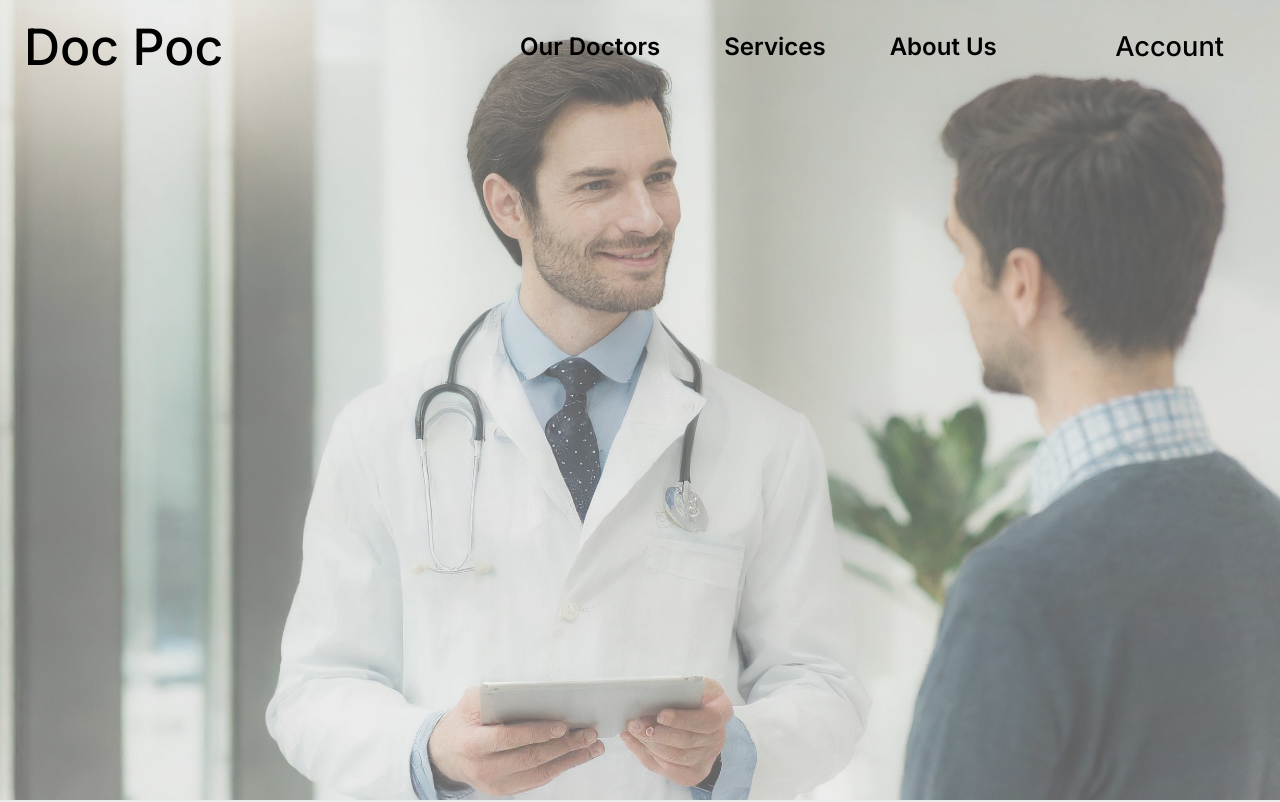
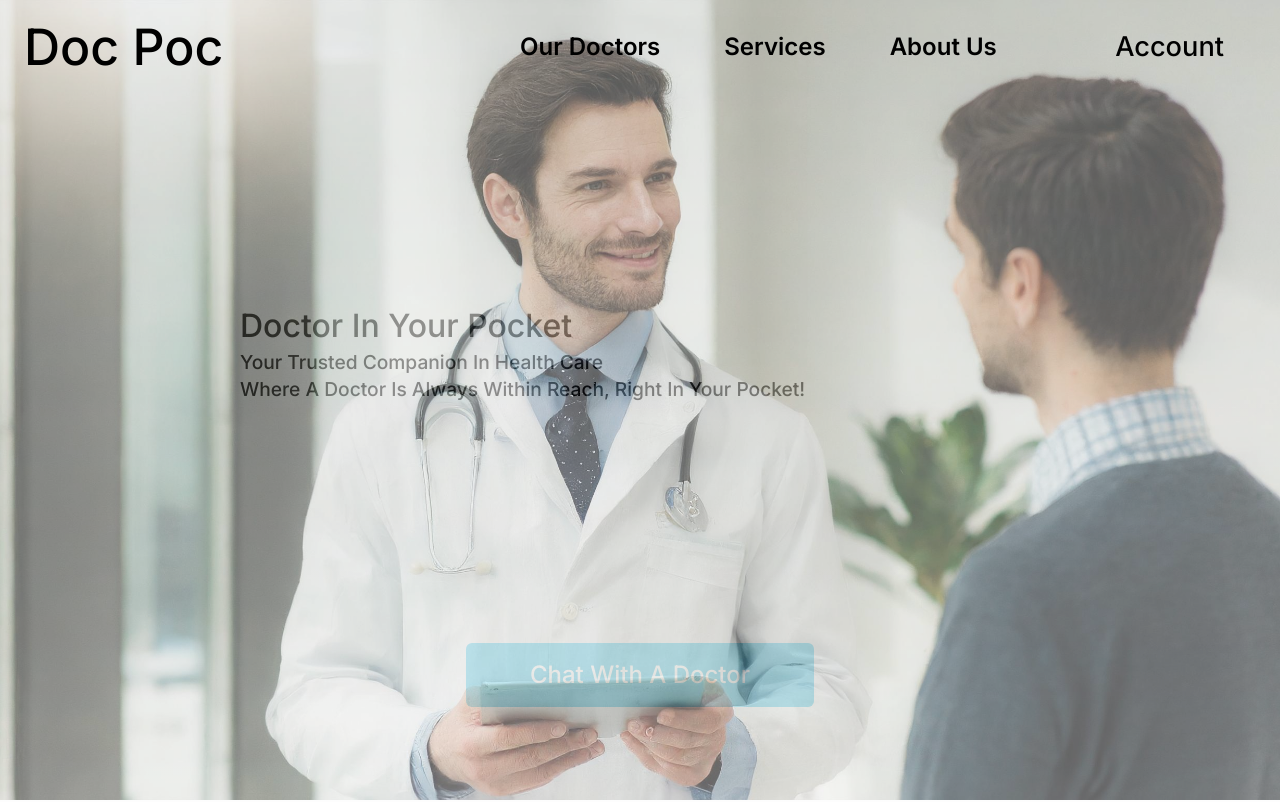
Before and after one commit to rajatgupta0907/docpoc-capstone, a Next.js app: page / in a window 1280 px wide. Shown: the top 802 px of the page. Built offline with nearby package versions, Linux system fonts and the light colour scheme.

Commit message:
fixed homepage top part

```diff
--- a/app/(root)/layout.tsx
+++ b/app/(root)/layout.tsx
@@ -1,7 +1,6 @@
 import type { Metadata } from "next";
 import { Inter } from "next/font/google";
 import "../globals.css";
-import NavBar from "@/components/shared/navbar";
 
 const inter = Inter({ subsets: ["latin"] });
 
@@ -15,12 +14,10 @@
 }: Readonly<{
   children: React.ReactNode;
 }>) {
+
   return (
     <html lang="en">
       <body className={inter.className}>
-        <div className={`navbar_with_image`}>
-          <NavBar />
-        </div>
         <div className="body">{children}</div>
       </body>
     </html>
--- a/app/(root)/page.tsx
+++ b/app/(root)/page.tsx
@@ -1,8 +1,54 @@
+"use client";
+import HomePageCard from "@/components/shared/homepageCard";
+import NavBar from "@/components/shared/navbar";
+import { Button } from "@/components/ui/button";
+import { HomePageCardContent } from "@/lib/constants";
+import { usePathname } from "next/navigation";
 
 export default function Home() {
+  const pathname = usePathname();
+
   return (
-    <main className="flex min-h-screen flex-col items-center justify-between p-24">
-      <h1>This is a demo change</h1>
-    </main>
+    <div className="flex flex-col justify-start capitalize">
+      <div
+        className={`flex flex-col ${
+          pathname === "/" ? "navbar_with_image" : "navbar"
+        }`}
+      >
+        <div className="flex-[2] w-4/4">
+          <NavBar />
+        </div>
+        <section className="flex-[9] !cursor-pointer flex justify-center items-start flex-col align-center w-4/4 mx-60 mt-20">
+          <p className="text-heading3-chat-with-doctor">
+            Doctor In Your Pocket
+          </p>
+          <p className="text-heading2-paragraph">
+            your trusted companion in health care
+          </p>
+          <p className="text-heading2-paragraph">
+            where a doctor is always within reach, right in your pocket!
+          </p>
+          <Button className="mt-60 px-16 py-8 cursor-pointer self-center bg-blue-egg text-white min-w-min w-5 text-2xl capitalize">
+            Chat with a doctor
+          </Button>
+        </section>
+      </div>
+      <section>
+        <p>How It works</p>
+        <p>In 3 simple steps</p>
+        <div>
+          {HomePageCardContent.map((card) => {
+            return (
+              <HomePageCard
+                key={card.index}
+                image={card.image}
+                text={card.text}
+                index={card.index}
+              />
+            );
+          })}
+        </div>
+      </section>
+    </div>
   );
 }
--- a/app/(root)/services/page.tsx
+++ b/app/(root)/services/page.tsx
@@ -1,8 +1,13 @@
+"use client";
+import NavBar from "@/components/shared/navbar";
+import { usePathname } from "next/navigation";
 const Page = () => {
+  const pathname = usePathname();
+
   return (
-    <div className="flex min-h-screen flex-col items-center justify-between p-24">
-      <h1>This is the service page</h1>
-    </div>
+    <div className={` ${pathname === "/" ? "navbar_with_image" : "navbar"}`}>
+    <NavBar />
+  </div>
   );
 };
 export default Page;
--- a/app/globals.css
+++ b/app/globals.css
@@ -1,6 +1,70 @@
 @tailwind base;
 @tailwind components;
 @tailwind utilities;
+
+@layer base {
+  :root {
+    --background: 0 0% 100%;
+    --foreground: 222.2 84% 4.9%;
+
+    --card: 0 0% 100%;
+    --card-foreground: 222.2 84% 4.9%;
+
+    --popover: 0 0% 100%;
+    --popover-foreground: 222.2 84% 4.9%;
+
+    --primary: 222.2 47.4% 11.2%;
+    --primary-foreground: 210 40% 98%;
+
+    --secondary: 210 40% 96.1%;
+    --secondary-foreground: 222.2 47.4% 11.2%;
+
+    --muted: 210 40% 96.1%;
+    --muted-foreground: 215.4 16.3% 46.9%;
+
+    --accent: 210 40% 96.1%;
+    --accent-foreground: 222.2 47.4% 11.2%;
+
+    --destructive: 0 84.2% 60.2%;
+    --destructive-foreground: 210 40% 98%;
+
+    --border: 214.3 31.8% 91.4%;
+    --input: 214.3 31.8% 91.4%;
+    --ring: 222.2 84% 4.9%;
+
+    --radius: 0.5rem;
+  }
+
+  .dark {
+    --background: 222.2 84% 4.9%;
+    --foreground: 210 40% 98%;
+
+    --card: 222.2 84% 4.9%;
+    --card-foreground: 210 40% 98%;
+
+    --popover: 222.2 84% 4.9%;
+    --popover-foreground: 210 40% 98%;
+
+    --primary: 210 40% 98%;
+    --primary-foreground: 222.2 47.4% 11.2%;
+
+    --secondary: 217.2 32.6% 17.5%;
+    --secondary-foreground: 210 40% 98%;
+
+    --muted: 217.2 32.6% 17.5%;
+    --muted-foreground: 215 20.2% 65.1%;
+
+    --accent: 217.2 32.6% 17.5%;
+    --accent-foreground: 210 40% 98%;
+
+    --destructive: 0 62.8% 30.6%;
+    --destructive-foreground: 210 40% 98%;
+
+    --border: 217.2 32.6% 17.5%;
+    --input: 217.2 32.6% 17.5%;
+    --ring: 212.7 26.8% 83.9%;
+  }
+}
 * {
   margin: 0;
   padding: 0;
@@ -35,6 +99,11 @@
   width: 100%;
   height: 100vh; */
 /* } */
+.navbar {
+  opacity: 1 !important;
+  width: 100%;
+  height: 100vh;
+}
 .navbar_with_image {
   position: relative;
   width: 100%;
@@ -43,16 +112,22 @@
 }
 
 .navbar_with_image::before {
-  content: '';
+  content: "";
   position: absolute;
   top: 0;
   right: 0;
   bottom: 0;
   left: 0;
-  background:url("/assets/images/Main_homepage.jpg") center/cover;
+  background: url("/assets/images/Main_homepage.jpg") center/cover;
   opacity: 0.6; /* Adjust the opacity value as needed */
   width: 100%;
   height: 100vh;
+}
+.navbar_with_image > * {
+  opacity: 1 !important;
+}
+.navbar_with_image section {
+  opacity: 1 !important;
 }
 @layer utilities {
   .text-balance {
--- /dev/null
+++ b/components/shared/homepageCard.tsx
@@ -0,0 +1,9 @@
+interface Props {
+  text: string;
+  image: string;
+  index: string;
+}
+const HomePageCard = ({ text, image, index }: Props) => {
+    return <div></div>
+};
+export default HomePageCard;
--- /dev/null
+++ b/components/ui/button.tsx
@@ -0,0 +1,56 @@
+import * as React from "react"
+import { Slot } from "@radix-ui/react-slot"
+import { cva, type VariantProps } from "class-variance-authority"
+
+import { cn } from "@/lib/utils"
+
+const buttonVariants = cva(
+  "inline-flex items-center justify-center whitespace-nowrap rounded-md text-sm font-medium ring-offset-background transition-colors focus-visible:outline-none focus-visible:ring-2 focus-visible:ring-ring focus-visible:ring-offset-2 disabled:pointer-events-none disabled:opacity-50",
+  {
+    variants: {
+      variant: {
+        default: "bg-primary text-primary-foreground hover:bg-primary/90",
+        destructive:
+          "bg-destructive text-destructive-foreground hover:bg-destructive/90",
+        outline:
+          "border border-input bg-background hover:bg-accent hover:text-accent-foreground",
+        secondary:
+          "bg-secondary text-secondary-foreground hover:bg-secondary/80",
+        ghost: "hover:bg-accent hover:text-accent-foreground",
+        link: "text-primary underline-offset-4 hover:underline",
+      },
+      size: {
+        default: "h-10 px-4 py-2",
+        sm: "h-9 rounded-md px-3",
+        lg: "h-11 rounded-md px-8",
+        icon: "h-10 w-10",
+      },
+    },
+    defaultVariants: {
+      variant: "default",
+      size: "default",
+    },
+  }
+)
+
+export interface ButtonProps
+  extends React.ButtonHTMLAttributes<HTMLButtonElement>,
+    VariantProps<typeof buttonVariants> {
+  asChild?: boolean
+}
+
+const Button = React.forwardRef<HTMLButtonElement, ButtonProps>(
+  ({ className, variant, size, asChild = false, ...props }, ref) => {
+    const Comp = asChild ? Slot : "button"
+    return (
+      <Comp
+        className={cn(buttonVariants({ variant, size, className }))}
+        ref={ref}
+        {...props}
+      />
+    )
+  }
+)
+Button.displayName = "Button"
+
+export { Button, buttonVariants }
--- /dev/null
+++ b/components/ui/card.tsx
@@ -0,0 +1,79 @@
+import * as React from "react"
+
+import { cn } from "@/lib/utils"
+
+const Card = React.forwardRef<
+  HTMLDivElement,
+  React.HTMLAttributes<HTMLDivElement>
+>(({ className, ...props }, ref) => (
+  <div
+    ref={ref}
+    className={cn(
+      "rounded-lg border bg-card text-card-foreground shadow-sm",
+      className
+    )}
+    {...props}
+  />
+))
+Card.displayName = "Card"
+
+const CardHeader = React.forwardRef<
+  HTMLDivElement,
+  React.HTMLAttributes<HTMLDivElement>
+>(({ className, ...props }, ref) => (
+  <div
+    ref={ref}
+    className={cn("flex flex-col space-y-1.5 p-6", className)}
+    {...props}
+  />
+))
+CardHeader.displayName = "CardHeader"
+
+const CardTitle = React.forwardRef<
+  HTMLParagraphElement,
+  React.HTMLAttributes<HTMLHeadingElement>
+>(({ className, ...props }, ref) => (
+  <h3
+    ref={ref}
+    className={cn(
+      "text-2xl font-semibold leading-none tracking-tight",
+      className
+    )}
+    {...props}
+  />
+))
+CardTitle.displayName = "CardTitle"
+
+const CardDescription = React.forwardRef<
+  HTMLParagraphElement,
+  React.HTMLAttributes<HTMLParagraphElement>
+>(({ className, ...props }, ref) => (
+  <p
+    ref={ref}
+    className={cn("text-sm text-muted-foreground", className)}
+    {...props}
+  />
+))
+CardDescription.displayName = "CardDescription"
+
+const CardContent = React.forwardRef<
+  HTMLDivElement,
+  React.HTMLAttributes<HTMLDivElement>
+>(({ className, ...props }, ref) => (
+  <div ref={ref} className={cn("p-6 pt-0", className)} {...props} />
+))
+CardContent.displayName = "CardContent"
+
+const CardFooter = React.forwardRef<
+  HTMLDivElement,
+  React.HTMLAttributes<HTMLDivElement>
+>(({ className, ...props }, ref) => (
+  <div
+    ref={ref}
+    className={cn("flex items-center p-6 pt-0", className)}
+    {...props}
+  />
+))
+CardFooter.displayName = "CardFooter"
+
+export { Card, CardHeader, CardFooter, CardTitle, CardDescription, CardContent }
--- /dev/null
+++ b/lib/utils.ts
@@ -0,0 +1,6 @@
+import { type ClassValue, clsx } from "clsx"
+import { twMerge } from "tailwind-merge"
+
+export function cn(...inputs: ClassValue[]) {
+  return twMerge(clsx(inputs))
+}
--- a/tailwind.config.ts
+++ b/tailwind.config.ts
@@ -1,26 +1,96 @@
 import type { Config } from "tailwindcss";
 
-const config: Config = {
+const config = {
+  darkMode: ["class"],
   content: [
     "./pages/**/*.{ts,tsx}",
     "./components/**/*.{ts,tsx}",
     "./app/**/*.{ts,tsx}",
     "./src/**/*.{ts,tsx}",
   ],
+  prefix: "",
   theme: {
+    container: {
+      center: true,
+      padding: "2rem",
+      screens: {
+        "2xl": "1400px",
+      },
+    },
+
     extend: {
-      backgroundImage: {
-        "gradient-radial": "radial-gradient(var(--tw-gradient-stops))",
-        "gradient-conic":
-          "conic-gradient(from 180deg at 50% 50%, var(--tw-gradient-stops))",
+      colors: {
+        border: "hsl(var(--border))",
+        "blue-egg": "#77D5EE",
+        input: "hsl(var(--input))",
+        ring: "hsl(var(--ring))",
+        background: "hsl(var(--background))",
+        foreground: "hsl(var(--foreground))",
+        primary: {
+          DEFAULT: "hsl(var(--primary))",
+          foreground: "hsl(var(--primary-foreground))",
         },
-      colors: {
-        "blue-egg": "#77D5EE",
+        secondary: {
+          DEFAULT: "hsl(var(--secondary))",
+          foreground: "hsl(var(--secondary-foreground))",
         },
+        destructive: {
+          DEFAULT: "hsl(var(--destructive))",
+          foreground: "hsl(var(--destructive-foreground))",
+        },
+        muted: {
+          DEFAULT: "hsl(var(--muted))",
+          foreground: "hsl(var(--muted-foreground))",
+        },
+        accent: {
+          DEFAULT: "hsl(var(--accent))",
+          foreground: "hsl(var(--accent-foreground))",
+        },
+        popover: {
+          DEFAULT: "hsl(var(--popover))",
+          foreground: "hsl(var(--popover-foreground))",
+        },
+        card: {
+          DEFAULT: "hsl(var(--card))",
+          foreground: "hsl(var(--card-foreground))",
+        },
+      },
+      borderRadius: {
+        lg: "var(--radius)",
+        md: "calc(var(--radius) - 2px)",
+        sm: "calc(var(--radius) - 4px)",
+      },
+      keyframes: {
+        "accordion-down": {
+          from: { height: "0" },
+          to: { height: "var(--radix-accordion-content-height)" },
+        },
+        "accordion-up": {
+          from: { height: "var(--radix-accordion-content-height)" },
+          to: { height: "0" },
+        },
+      },
+      animation: {
+        "accordion-down": "accordion-down 0.2s ease-out",
+        "accordion-up": "accordion-up 0.2s ease-out",
       },
       fontSize: {
         "heading3-bold": [
           "50px",
+          {
+            lineHeight: "140%",
+            fontWeight: "500",
+          },
+        ],
+        "heading3-chat-with-doctor": [
+          "2rem",
+          {
+            lineHeight: "140%",
+            fontWeight: "500",
+          },
+        ],
+        "heading2-paragraph": [
+          "1.2rem",
           {
             lineHeight: "140%",
             fontWeight: "500",
@@ -42,6 +112,8 @@
         ],
       },
     },
-  plugins: [],
-};
+  },
+  plugins: [require("tailwindcss-animate")],
+} satisfies Config;
+
 export default config;
```
Also changed, not shown: lib/constants.ts (+17 -0 lines), components.json. Lines whose indentation alone changed are shown as unchanged.
